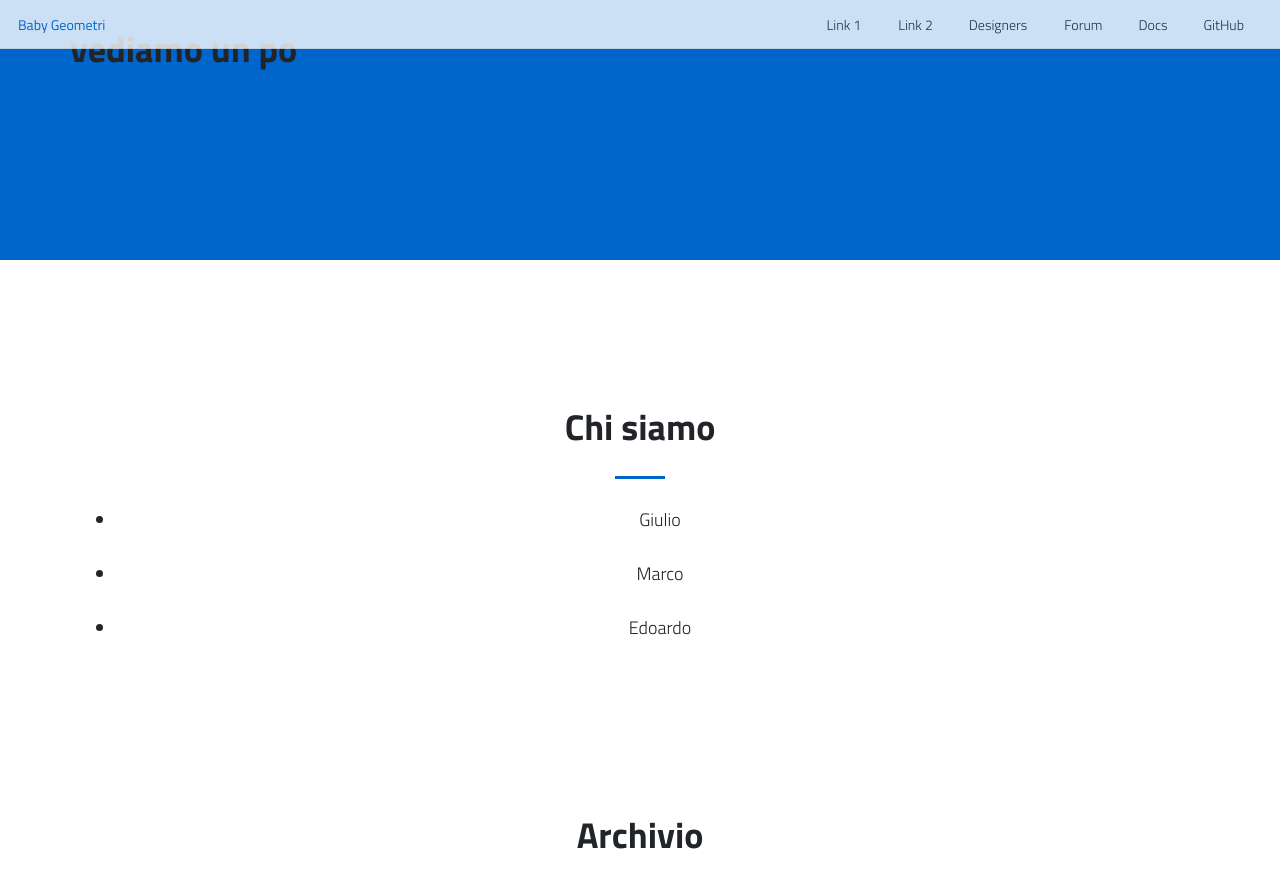
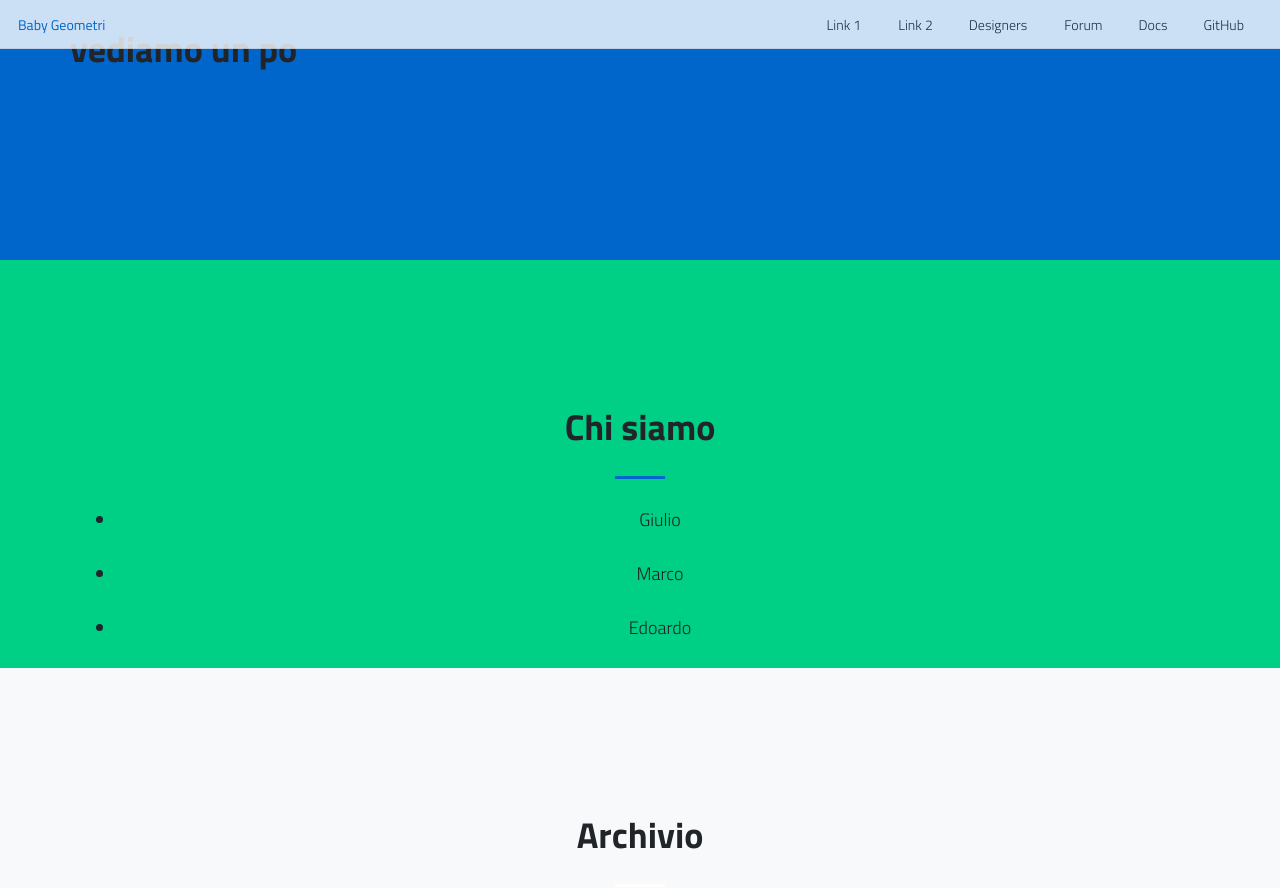
Before and after one commit to baby-geometri/baby-geometri.github.io, a Jekyll site: the page built from index.md, in a window 1280 px wide and 900 px high, scrolled down 1751 px. Shown: the top 888 px of the window. Built offline with Jekyll 4.4.1, drawn with Linux system fonts in a browser that asks for light colours; nearby versions of some CDN libraries.

Commit message:
Update default.html

```diff
--- a/_layouts/default.html
+++ b/_layouts/default.html
@@ -94,9 +94,7 @@
 
 
 
-
-
- <section id="chisiamo">
+ <section class="bg-success" id="chisiamo">
   <div class="container">
     <div class="row">
       <div class="col-lg-12 text-center">
@@ -111,7 +109,7 @@
     </div>
   </div>
 
-<section id="archivio">
+<section class="bg-light" id="archivio">
   <div class="container">
     <div class="row">
       <div class="col-lg-12 text-center">
```
